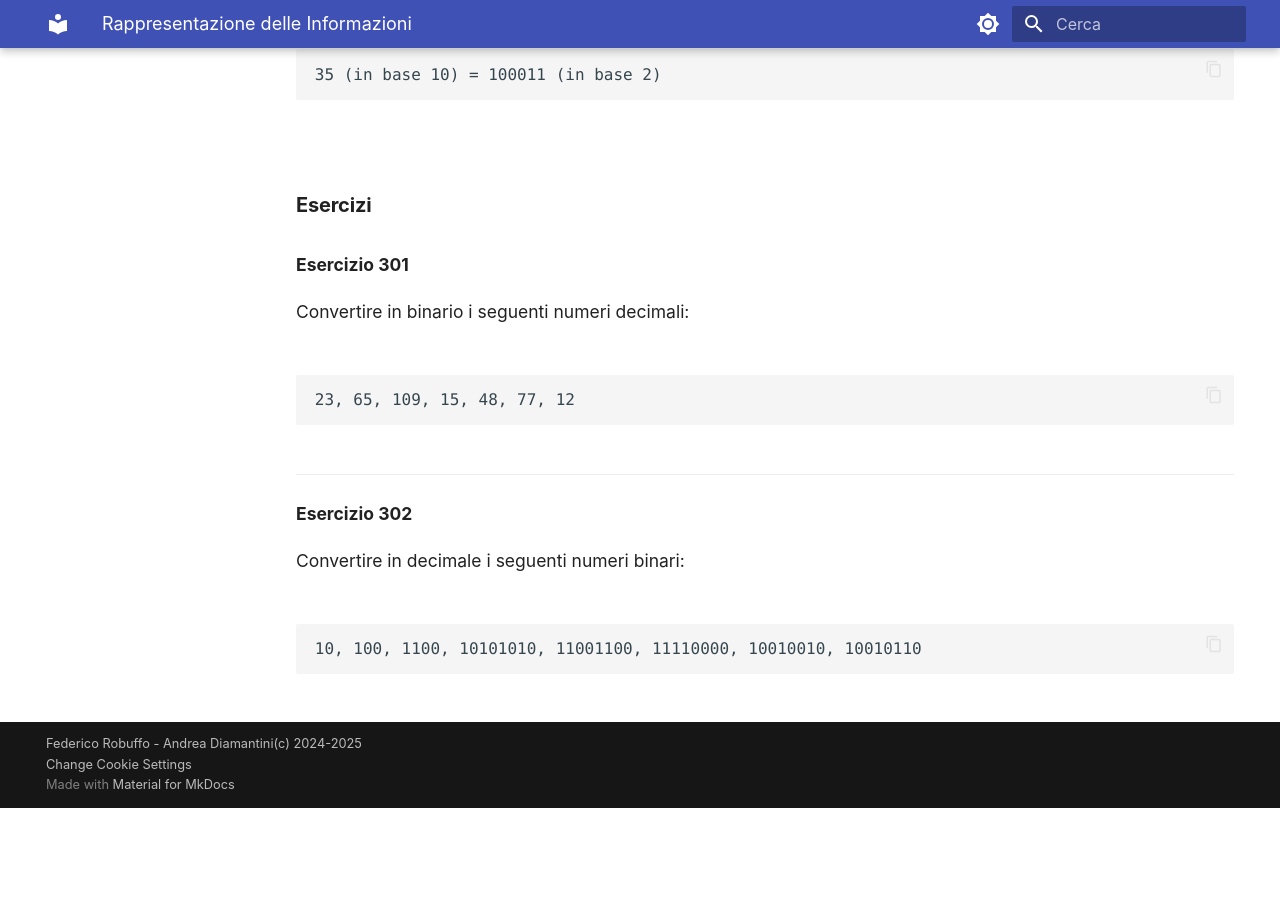
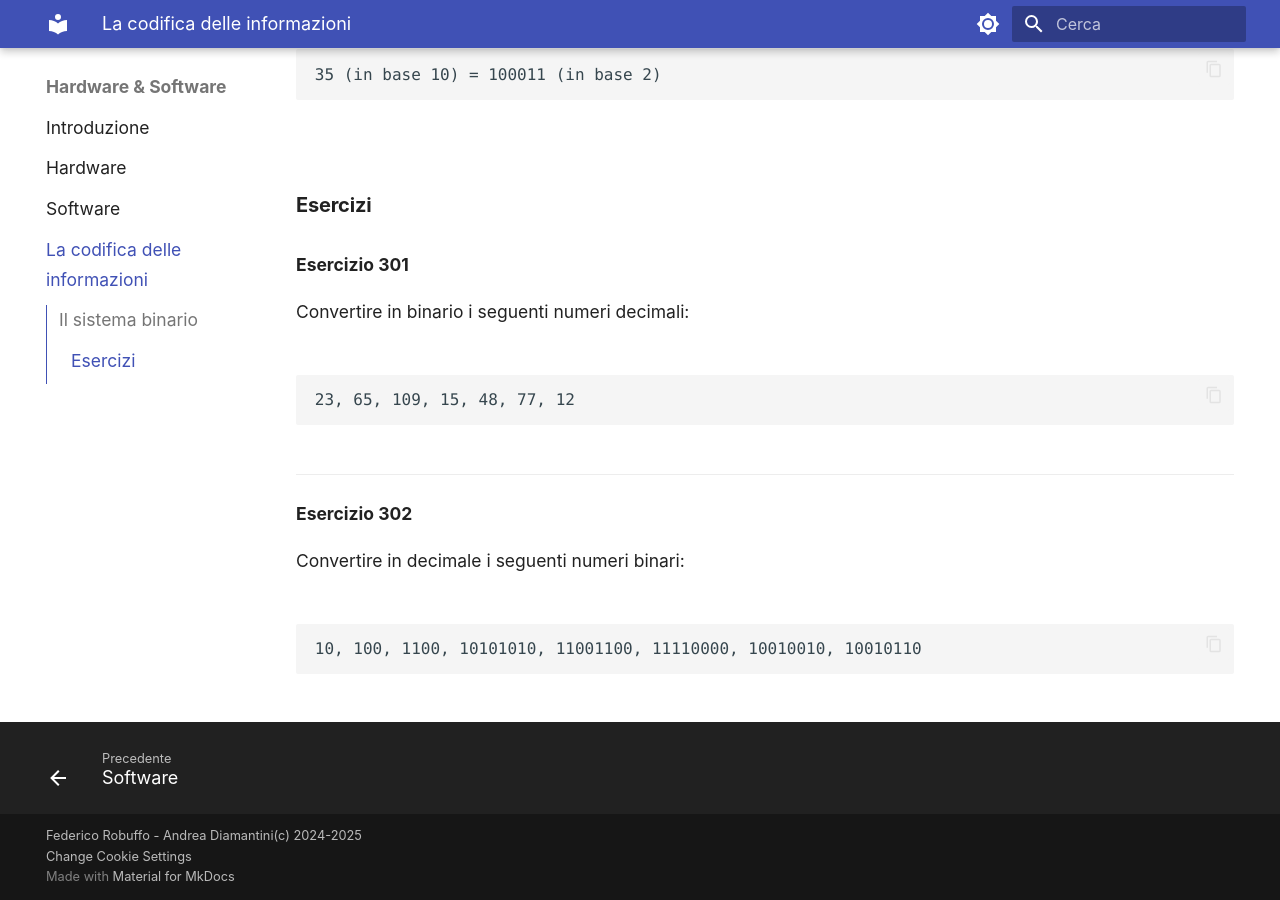
Before and after one commit to Federob/infohandouts, an MkDocs documentation site: the page built from docs/infoCoding/00_intro.md, in a window 1280 px wide and 900 px high, scrolled down 4241 px. Built offline with MkDocs 1.6.1 and Material for MkDocs 9.7.7, drawn with Linux system fonts in a browser that asks for light colours; before the commit the page ends 5049 px from its top, so only the background shows below that.

Commit message:
fix index

```diff
--- a/mkdocs.yml
+++ b/mkdocs.yml
@@ -76,3 +76,4 @@ nav:
     - Introduzione: hwsw/00_intro.md
     - Hardware: hwsw/10_hw.md
     - Software: hwsw/20_sw.md
+    - La codifica delle informazioni: infoCoding/00_intro.md
```
